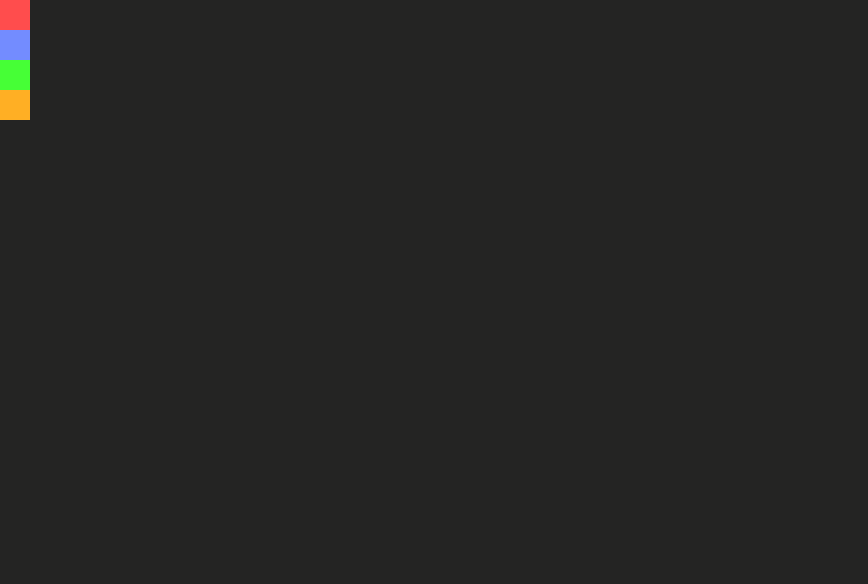
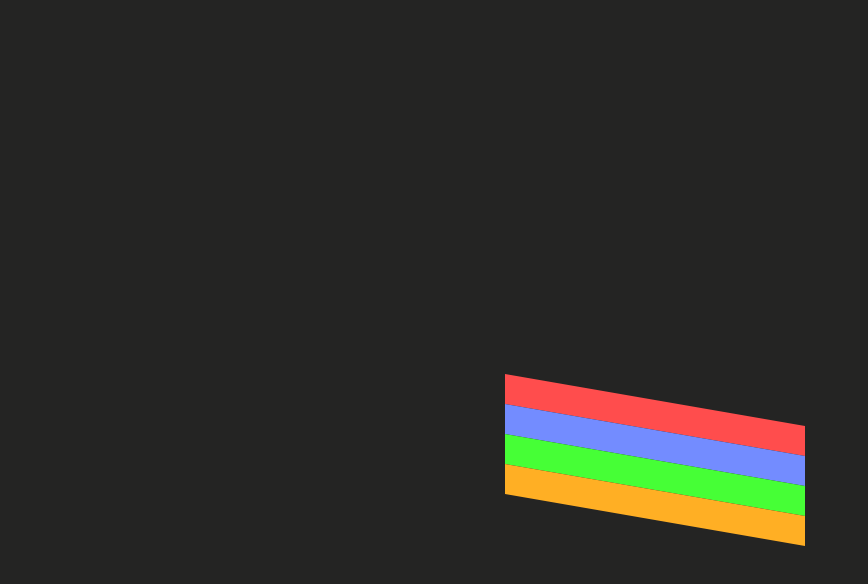
Before and after one commit to makeda-lelozwi/SDF05-logo-challenge, a plain HTML site: page index.html in a window 1280 px wide. Shown: the whole page, without its empty margins (0-868 px from the left). Drawn offline with Linux system fonts and the light colour scheme.

Commit message:
Update index.css

```diff
--- a/index.css
+++ b/index.css
@@ -1,29 +1,34 @@
 body {
-  margin: 0;
+	margin: 0;
 	background: #242423;
 }
 
 .box {
 	height: 30px;
 	width: 30px;
+	animation: move 2s ease-in-out 1s 1 normal both;
 }
 
 .box-red {
 	background: #ff4d4d;
-  margin: 0;
+    margin: 0;
 }
 
 .box-blue {
 	background: #738cff;
-  margin-top: 0.01px;
+    margin: 0;
 }
 
 .box-green {
 	background: #46ff36;
-  margin-top: 0.01px;
+    margin: 0;
 }
 
 .box-orange {
 	background: #ffaf24;
-  margin: 0.01px;
+    margin: 0;
 }
+
+@keyframes move {
+	to{transform: translate(50vw, 50vh) scaleX(10) skewY(60deg)}
+}
```
